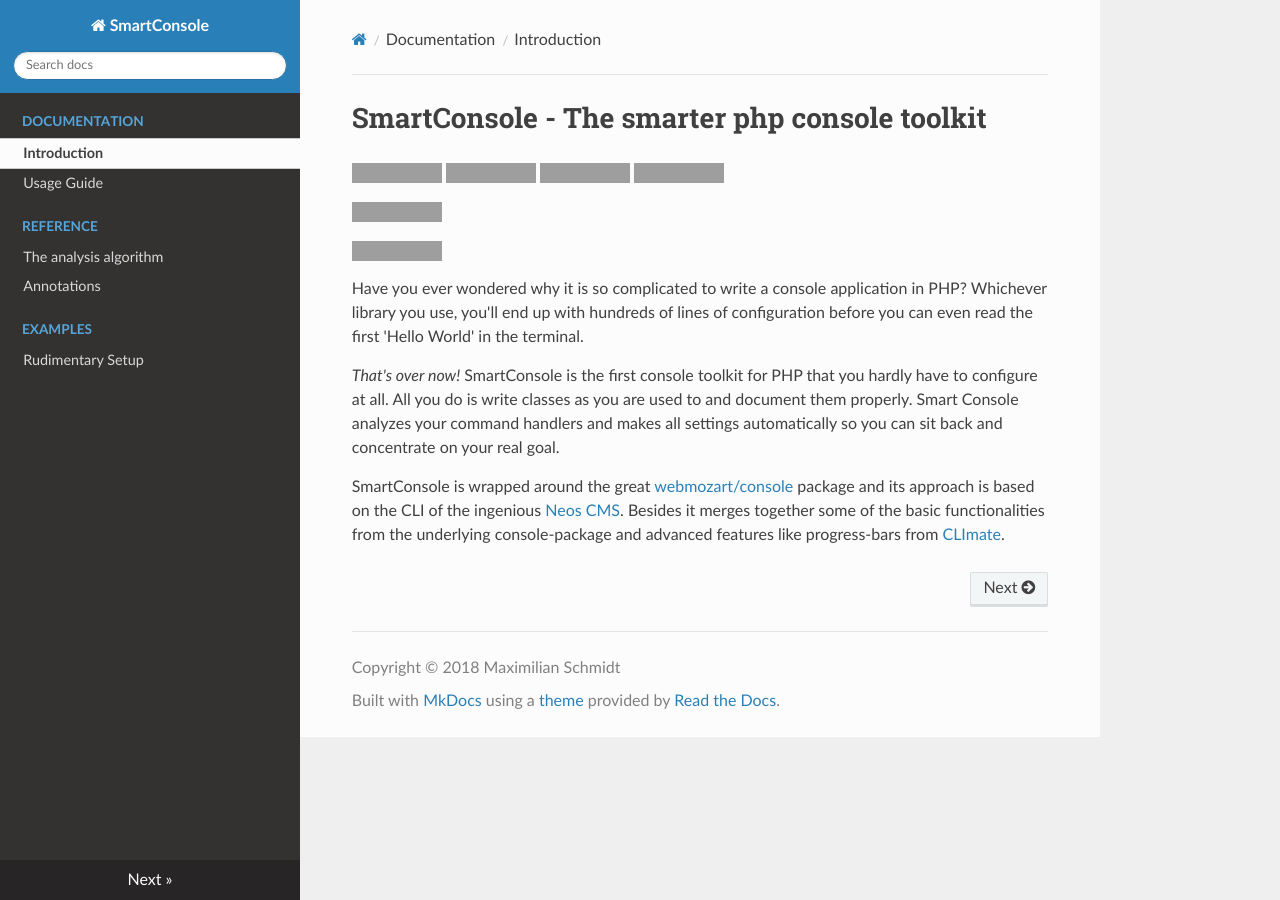
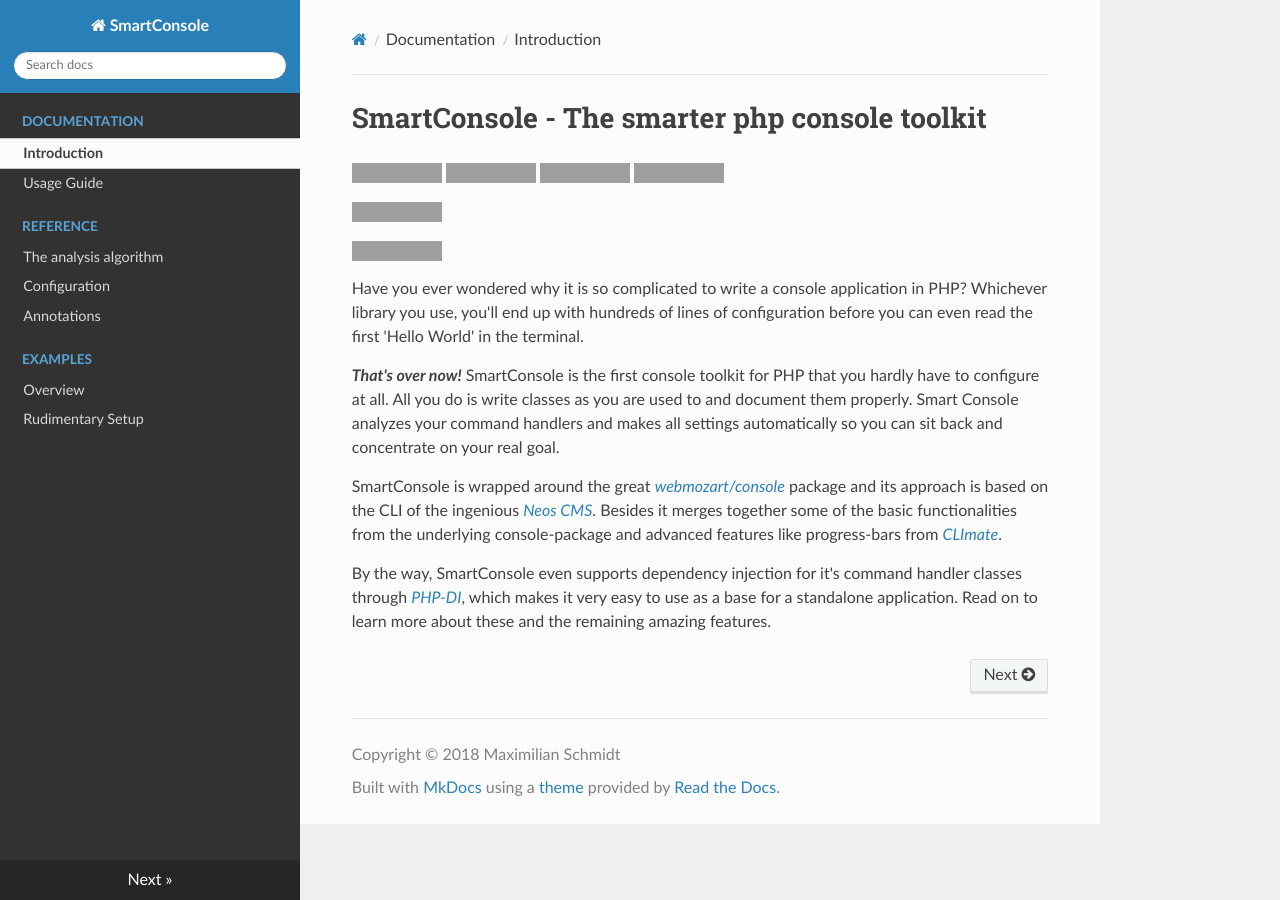
Before and after one commit to MCStreetguy/SmartConsole, an MkDocs documentation site: the page built from Docs/index.md, in a window 1280 px wide, cut to the strip 0-900 px from the top of the page. Built offline with MkDocs 1.6.1, drawn with Linux system fonts in a browser that asks for light colours; old or Windows-style settings are respelled for this version of MkDocs; grey boxes are pictures that could not be loaded.

Commit message:
WIP: Documentation

```diff
--- a/Docs/index.md
+++ b/Docs/index.md
@@ -15,9 +15,11 @@
 Have you ever wondered why it is so complicated to write a console application in PHP?
 Whichever library you use, you'll end up with hundreds of lines of configuration before you can even read the first 'Hello World' in the terminal.
 
-_That's over now!_ SmartConsole is the first console toolkit for PHP that you hardly have to configure at all.
+_**That's over now!**_ SmartConsole is the first console toolkit for PHP that you hardly have to configure at all.
 All you do is write classes as you are used to and document them properly.
 Smart Console analyzes your command handlers and makes all settings automatically so you can sit back and concentrate on your real goal.
 
-SmartConsole is wrapped around the great [webmozart/console](https://github.com/webmozart/console) package and its approach is based on the CLI of the ingenious [Neos CMS](https://www.neos.io/).
-Besides it merges together some of the basic functionalities from the underlying console-package and advanced features like progress-bars from [CLImate](https://climate.thephpleague.com/).
+SmartConsole is wrapped around the great [_webmozart/console_](https://github.com/webmozart/console) package and its approach is based on the CLI of the ingenious [_Neos CMS_](https://www.neos.io/).
+Besides it merges together some of the basic functionalities from the underlying console-package and advanced features like progress-bars from [_CLImate_](https://climate.thephpleague.com/).
+
+By the way, SmartConsole even supports dependency injection for it's command handler classes through [_PHP-DI_](http://php-di.org/), which makes it very easy to use as a base for a standalone application. Read on to learn more about these and the remaining amazing features.
--- a/mkdocs.yml
+++ b/mkdocs.yml
@@ -39,6 +39,8 @@ pages:
     - Usage Guide: usage.md
   - Reference:
     - The analysis algorithm: references/algorithm.md
+    - Configuration: references/configuration.md
     - Annotations: references/annotations.md
   - Examples:
+    - Overview: examples/overview.md
     - Rudimentary Setup: examples/guide.md
```
Also changed, not shown: Docs/examples/overview.md (added, +7 -0 lines), Docs/references/configuration.md (added, +17 -0 lines), Docs/usage.md (+5 -1 lines).
